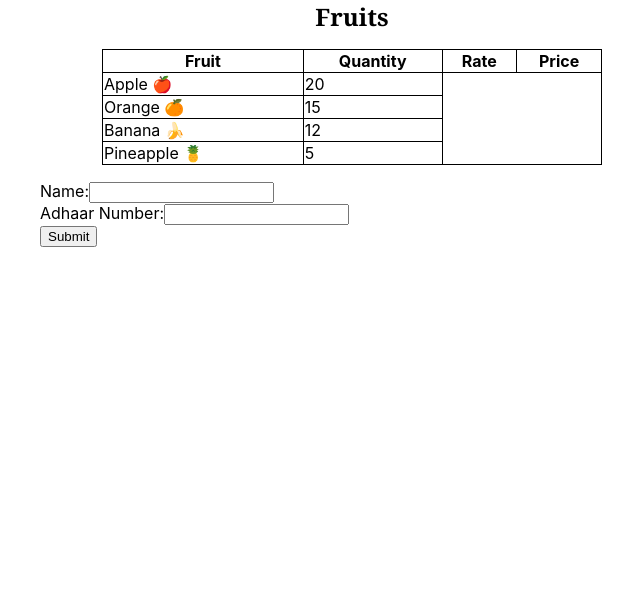
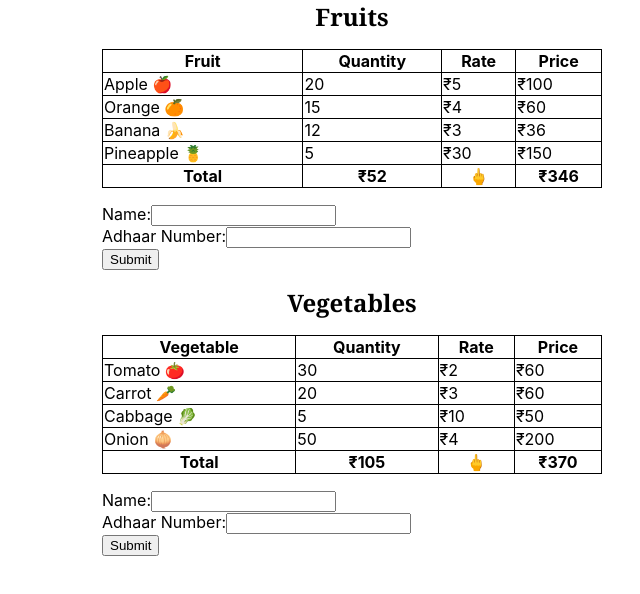
Before and after one commit to hamzamohd/personal-projects, a React (Create React App) app in the folder my-app/: page / in a window 1280 px wide. Shown: the top 594 px of the page, without its empty margins (288-928 px from the left). Built offline with nearby package versions, Linux system fonts and the light colour scheme.

Commit message:
vegetables table added

```diff
--- a/my-app/src/pages/grocery-checkout/Fruits.css
+++ b/my-app/src/pages/grocery-checkout/Fruits.css
@@ -35,5 +35,5 @@ table {
   width: 500px;
 }
 .form-container {
-  width: 50%;
+  width: 500px;
 }
--- a/my-app/src/pages/grocery-checkout/Fruits.jsx
+++ b/my-app/src/pages/grocery-checkout/Fruits.jsx
@@ -1,48 +1,87 @@
 import "./Fruits.css";
-const Fruits = ({ appleQuan, orangeQuan, bananaQuan, pineappleQuan }) => {
+const Fruits = ({
+  title,
+  item,
+  firstItem,
+  secondItem,
+  thirdItem,
+  fourthItem,
+  firstQuan,
+  secondQuan,
+  thirdQuan,
+  fourthQuan,
+  firstRate,
+  secondRate,
+  thirdRate,
+  fourthRate,
+}) => {
+  const totalFruitsQuan =
+    firstQuan * 1 + secondQuan * 1 + thirdQuan * 1 + fourthQuan * 1;
+  const totalFruitsPrice =
+    firstQuan * firstRate +
+    secondQuan * secondRate +
+    thirdQuan * thirdRate +
+    fourthQuan * fourthRate;
+
   const handleSubmit = (event) => {
     event.preventDefault();
     console.dir(event.target);
     const name = event.target.elements.nameInput.value;
     const adhaar = event.target.elements.adhaarInput.value;
 
-    alert(`Name:${name}\nAdhaar Number:${adhaar}`);
+    alert(
+      `Name:${name}\nAdhaar Number:${adhaar}\n${title} Receipt:₹${totalFruitsPrice}`
+    );
   };
 
   //   const handleQuan = (event) => {
-  //     // const appleQuan = event.target.elements.appleQuan.value;
-  //     // const orangeQuan = event.target.elements.orangeQuan.value;
-  //     // const bananaQuan = event.target.elements.bananaQuan.value;
-  //     // const pineappleQuan = event.target.elements.pineappleQuan.value;
+  //     // const firstQuan = event.target.elements.firstQuan.value;
+  //     // const secondQuan = event.target.elements.secondQuan.value;
+  //     // const thirdQuan = event.target.elements.thirdQuan.value;
+  //     // const fourthQuan = event.target.elements.fourthQuan.value;
   //   };
 
   return (
     <>
-      <div className="title">Fruits</div>
+      <div className="title">{title}</div>
       <div className="container-row">
         <div className="table-container">
           <table>
             <tr>
-              <th>Fruit</th>
+              <th>{item}</th>
               <th>Quantity </th>
               <th>Rate</th>
               <th>Price</th>
             </tr>
             <tr>
-              <td>Apple 🍎</td>
-              <td>{appleQuan} </td>
+              <td>{firstItem}</td>
+              <td>{firstQuan} </td>
+              <td>{`₹${firstRate}`}</td>
+              <td>{`₹${firstQuan * firstRate}`}</td>
             </tr>
             <tr>
-              <td>Orange 🍊</td>
-              <td>{orangeQuan} </td>
+              <td>{secondItem}</td>
+              <td>{secondQuan} </td>
+              <td>{`₹${secondRate}`}</td>
+              <td>{`₹${secondQuan * secondRate}`}</td>
             </tr>
             <tr>
-              <td>Banana 🍌</td>
-              <td>{bananaQuan} </td>
+              <td>{thirdItem}</td>
+              <td>{thirdQuan} </td>
+              <td>{`₹${thirdRate}`}</td>
+              <td>{`₹${thirdQuan * thirdRate}`}</td>
             </tr>
             <tr>
-              <td>Pineapple 🍍</td>
-              <td>{pineappleQuan} </td>
+              <td>{fourthItem}</td>
+              <td>{fourthQuan} </td>
+              <td>{`₹${fourthRate}`}</td>
+              <td>{`₹${fourthQuan * fourthRate}`}</td>
+            </tr>
+            <tr>
+              <th>Total</th>
+              <th>{`₹${totalFruitsQuan}`}</th>
+              <th>🖕</th>
+              <th>{`₹${totalFruitsPrice}`}</th>
             </tr>
           </table>
         </div>
@@ -59,7 +98,9 @@ const Fruits = ({ appleQuan, orangeQuan, bananaQuan, pineappleQuan }) => {
               <label htmlFor="adhaarInput">Adhaar Number:</label>
               <input id="adhaarInput" type="string" />
             </div>
-            <button type="submit">Submit</button>
+            <div>
+              <button type="submit">Submit</button>
+            </div>
           </form>
         </div>
       </div>
--- a/my-app/src/pages/grocery-checkout/GroceryCheckOut.jsx
+++ b/my-app/src/pages/grocery-checkout/GroceryCheckOut.jsx
@@ -4,10 +4,36 @@ const GroceryCheckOut = () => {
   return (
     <>
       <Fruits
-        appleQuan="20"
-        orangeQuan="15"
-        bananaQuan="12"
-        pineappleQuan="5"
+        title="Fruits"
+        item="Fruit"
+        firstItem="Apple 🍎"
+        secondItem="Orange 🍊"
+        thirdItem="Banana 🍌"
+        fourthItem="Pineapple 🍍"
+        firstQuan="20"
+        firstRate="5"
+        secondQuan="15"
+        secondRate="4"
+        thirdQuan="12"
+        thirdRate="3"
+        fourthQuan="5"
+        fourthRate="30"
+      />
+      <Fruits
+        title="Vegetables"
+        item="Vegetable"
+        firstItem="Tomato 🍅"
+        secondItem="Carrot 🥕"
+        thirdItem="Cabbage 🥬"
+        fourthItem="Onion 🧅"
+        firstQuan="30"
+        firstRate="2"
+        secondQuan="20"
+        secondRate="3"
+        thirdQuan="5"
+        thirdRate="10"
+        fourthQuan="50"
+        fourthRate="4"
       />
     </>
   );
```
